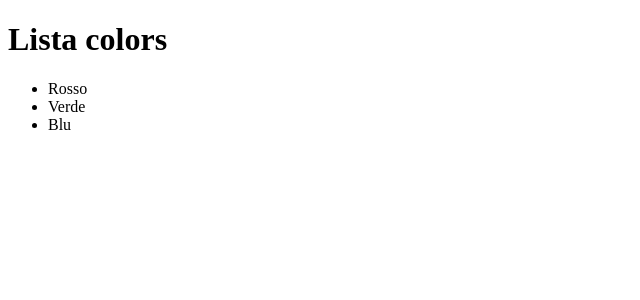
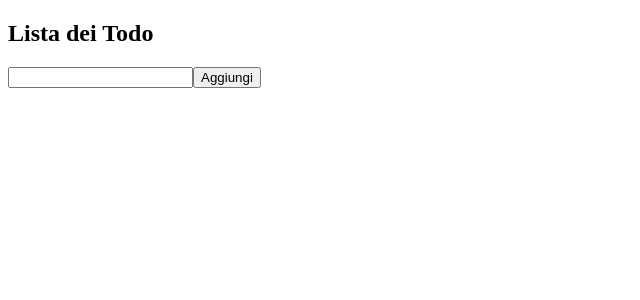
Before and after one commit to ilVicDeGiorgio/Esercizi-React, a React (Vite) app in the folder PJ_React/: page / in a window 1280 px wide. Shown: the top 300 px of the page, without its empty margins (0-640 px from the left). Built offline with nearby package versions, Linux system fonts and the light colour scheme.

Commit message:
Aggiunto Esercizio: List & state-1

```diff
--- a/PJ_React/src/App.jsx
+++ b/PJ_React/src/App.jsx
@@ -1,16 +1,10 @@
-import Colors from "./components/Colors"
+import TodoList from "./components/TodoList";
 
 function App() {
-  const colorsArray = [
-    { id: 1, name: 'Rosso' },
-    { id: 2, name: 'Verde' },
-    { id: 3, name: 'Blu' }
-  ];
 
   return (
     <>
-      <h1>Lista colors</h1>
-      <Colors colors={colorsArray}></Colors>
+      <TodoList></TodoList>
     </>
   )
 }
--- a/PJ_React/src/components/Color.jsx
+++ /dev/null
@@ -1,7 +0,0 @@
-function Color({ color }) {
-    return (
-        <li>{color.name}</ li>
-    )
-}
-
-export default Color
--- a/PJ_React/src/components/Colors.jsx
+++ /dev/null
@@ -1,13 +0,0 @@
-import Color from "./Color";
-
-function Colors({ colors }) {
-    return (
-        <ul>
-            {colors.map((color, index) => (
-                <Color key={index} color={color} />
-            ))}
-        </ul>
-    )
-}
-
-export default Colors
--- /dev/null
+++ b/PJ_React/src/components/TodoList.jsx
@@ -0,0 +1,34 @@
+import { useState } from 'react';
+
+function TodoList() {
+    //Definiamo lo stato per la lista dei todo
+    const [todos, setTodos] = useState([]);
+    //Definiamo lo stato per il valore dell'input
+    const [inputValue, setInputValue] = useState('');
+
+    function handleAddTodo() {
+        // Aggiungiamo il valore dell'input alla lista dei todo
+        if (inputValue !== '') {
+            setTodos([...todos, inputValue]);
+        }
+    }
+
+    function handleChange(e) {
+        setInputValue(e.target.value)
+    }
+
+    return (
+        <div>
+            <h2>Lista dei Todo</h2>
+            <input type="text" onChange={handleChange} />
+            <button onClick={handleAddTodo}>Aggiungi</button>
+            <ul>
+                {todos.map((todo, index) => (
+                    <li key={index}>{todo}</li>
+                ))}
+            </ul>
+        </div>
+    );
+}
+
+export default TodoList;
```
Also changed, not shown: 2 other files (tests, documents, lock files or other folders).
